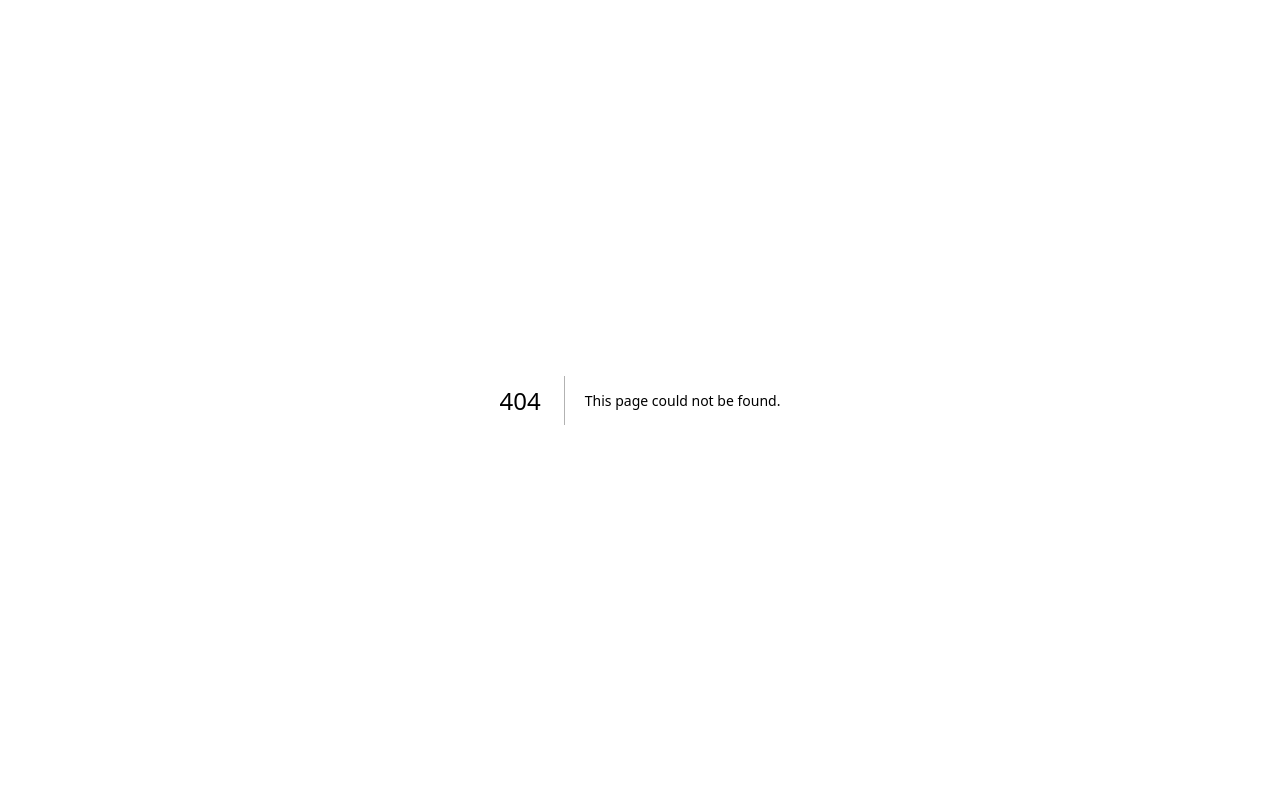
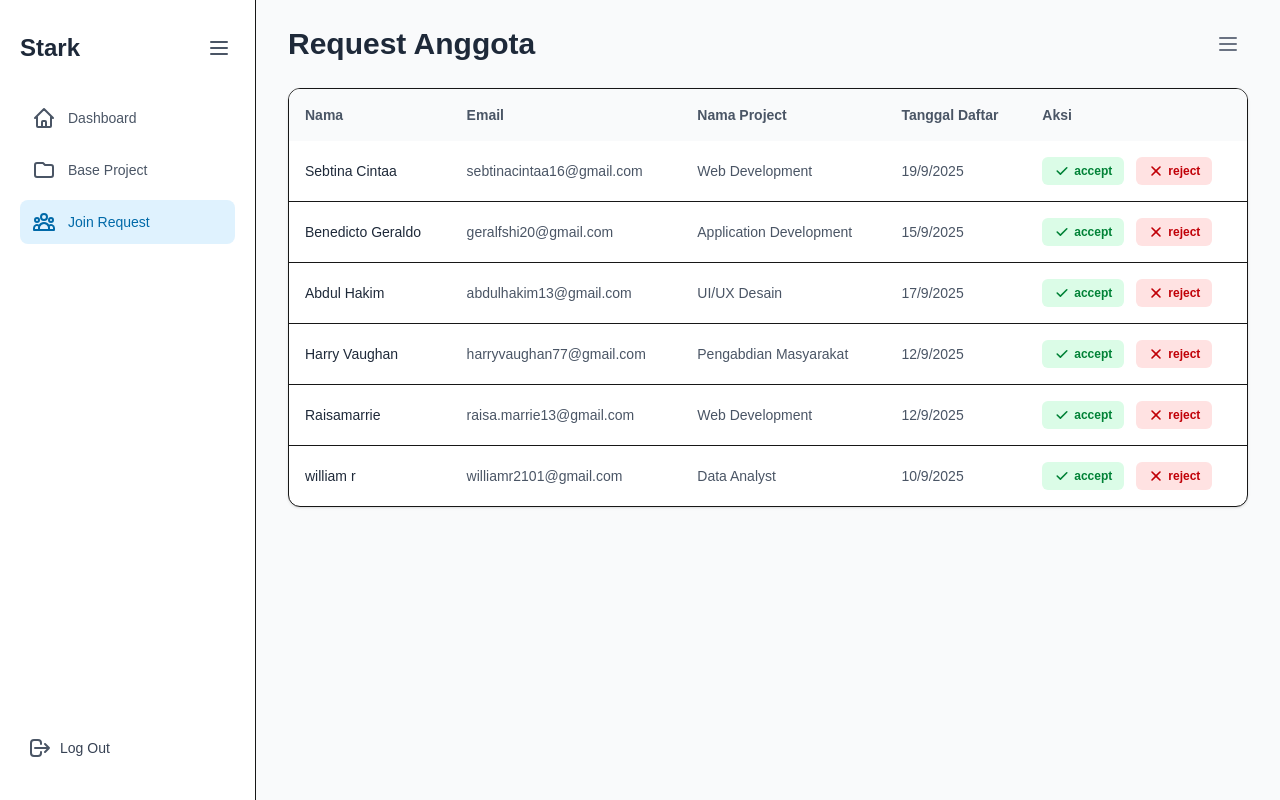
Before and after one commit to abdulhakimdarasalam/Projects-Multimedia, a Next.js app in the folder sansa/: page /admin/join-request in a window 1280 px wide. Before the commit this address had no page. Built offline with nearby package versions, Linux system fonts and the light colour scheme.

Commit message:
add join request (admin)

```diff
--- /dev/null
+++ b/sansa/src/app/admin/join-request/page.jsx
@@ -0,0 +1,82 @@
+"use client";
+
+import { useState } from 'react';
+import { MOCK_JOIN_REQUESTS } from '@/data/mockJoinRequests';
+import { HiCheck, HiX, HiOutlineMenu } from 'react-icons/hi';
+
+export default function JoinRequestPage() {
+  // Simpan daftar request ke dalam state agar bisa diubah (dihapus dari list)
+  const [requests, setRequests] = useState(MOCK_JOIN_REQUESTS);
+
+  // Fungsi untuk menangani saat admin menerima permintaan
+  const handleAccept = (requestId) => {
+    console.log(`Accepted request with ID: ${requestId}`);
+    // Hapus request dari daftar di UI
+    setRequests(currentRequests => currentRequests.filter(req => req.id !== requestId));
+  };
+
+  // Fungsi untuk menangani saat admin menolak permintaan
+  const handleReject = (requestId) => {
+    console.log(`Rejected request with ID: ${requestId}`);
+    // Hapus request dari daftar di UI
+    setRequests(currentRequests => currentRequests.filter(req => req.id !== requestId));
+  };
+
+  return (
+    <div className="space-y-6">
+      {/* Header Halaman */}
+      <header className="flex items-center justify-between">
+        <h1 className="text-3xl font-bold text-gray-800">Request Anggota</h1>
+        <button className="p-2 text-gray-500 rounded-md hover:bg-gray-100">
+          <HiOutlineMenu className="h-6 w-6" />
+        </button>
+      </header>
+
+      {/* Tabel Request */}
+      <div className="overflow-hidden rounded-xl border bg-white shadow-sm">
+        <div className="overflow-x-auto">
+          <table className="w-full text-left text-sm">
+            <thead className="bg-gray-50">
+              <tr>
+                <th className="p-4 font-semibold text-gray-600">Nama</th>
+                <th className="p-4 font-semibold text-gray-600">Email</th>
+                <th className="p-4 font-semibold text-gray-600">Nama Project</th>
+                <th className="p-4 font-semibold text-gray-600">Tanggal Daftar</th>
+                <th className="p-4 font-semibold text-gray-600">Aksi</th>
+              </tr>
+            </thead>
+            <tbody className="divide-y">
+              {requests.map((request) => (
+                <tr key={request.id} className="hover:bg-gray-50">
+                  <td className="p-4 font-medium text-gray-800">{request.name}</td>
+                  <td className="p-4 text-gray-600">{request.email}</td>
+                  <td className="p-4 text-gray-600">{request.projectName}</td>
+                  <td className="p-4 text-gray-600">{request.requestDate}</td>
+                  <td className="p-4">
+                    <div className="flex items-center gap-3">
+                      <button
+                        onClick={() => handleAccept(request.id)}
+                        className="flex items-center gap-1 rounded-md bg-green-100 px-3 py-1.5 text-xs font-semibold text-green-700 transition hover:bg-green-200"
+                      >
+                        <HiCheck className="h-4 w-4" />
+                        accept
+                      </button>
+                      <button
+                        onClick={() => handleReject(request.id)}
+                        className="flex items-center gap-1 rounded-md bg-red-100 px-3 py-1.5 text-xs font-semibold text-red-700 transition hover:bg-red-200"
+                      >
+                        <HiX className="h-4 w-4" />
+                        reject
+                      </button>
+                    </div>
+                  </td>
+                </tr>
+              ))}
+            </tbody>
+          </table>
+        </div>
+         {/* Di sini bisa ditambahkan komponen pagination jika datanya banyak */}
+      </div>
+    </div>
+  );
+}
--- /dev/null
+++ b/sansa/src/data/mockJoinRequests.js
@@ -0,0 +1,8 @@
+export const MOCK_JOIN_REQUESTS = [
+  { id: 'req-01', name: 'Sebtina Cintaa', email: 'sebtinacintaa16@gmail.com', projectName: 'Web Development', requestDate: '19/9/2025' },
+  { id: 'req-02', name: 'Benedicto Geraldo', email: 'geralfshi20@gmail.com', projectName: 'Application Development', requestDate: '15/9/2025' },
+  { id: 'req-03', name: 'Abdul Hakim', email: 'abdulhakim13@gmail.com', projectName: 'UI/UX Desain', requestDate: '17/9/2025' },
+  { id: 'req-04', name: 'Harry Vaughan', email: 'harryvaughan77@gmail.com', projectName: 'Pengabdian Masyarakat', requestDate: '12/9/2025' },
+  { id: 'req-05', name: 'Raisamarrie', email: 'raisa.marrie13@gmail.com', projectName: 'Web Development', requestDate: '12/9/2025' },
+  { id: 'req-06', name: 'william r', email: 'williamr2101@gmail.com', projectName: 'Data Analyst', requestDate: '10/9/2025' },
+];
```
